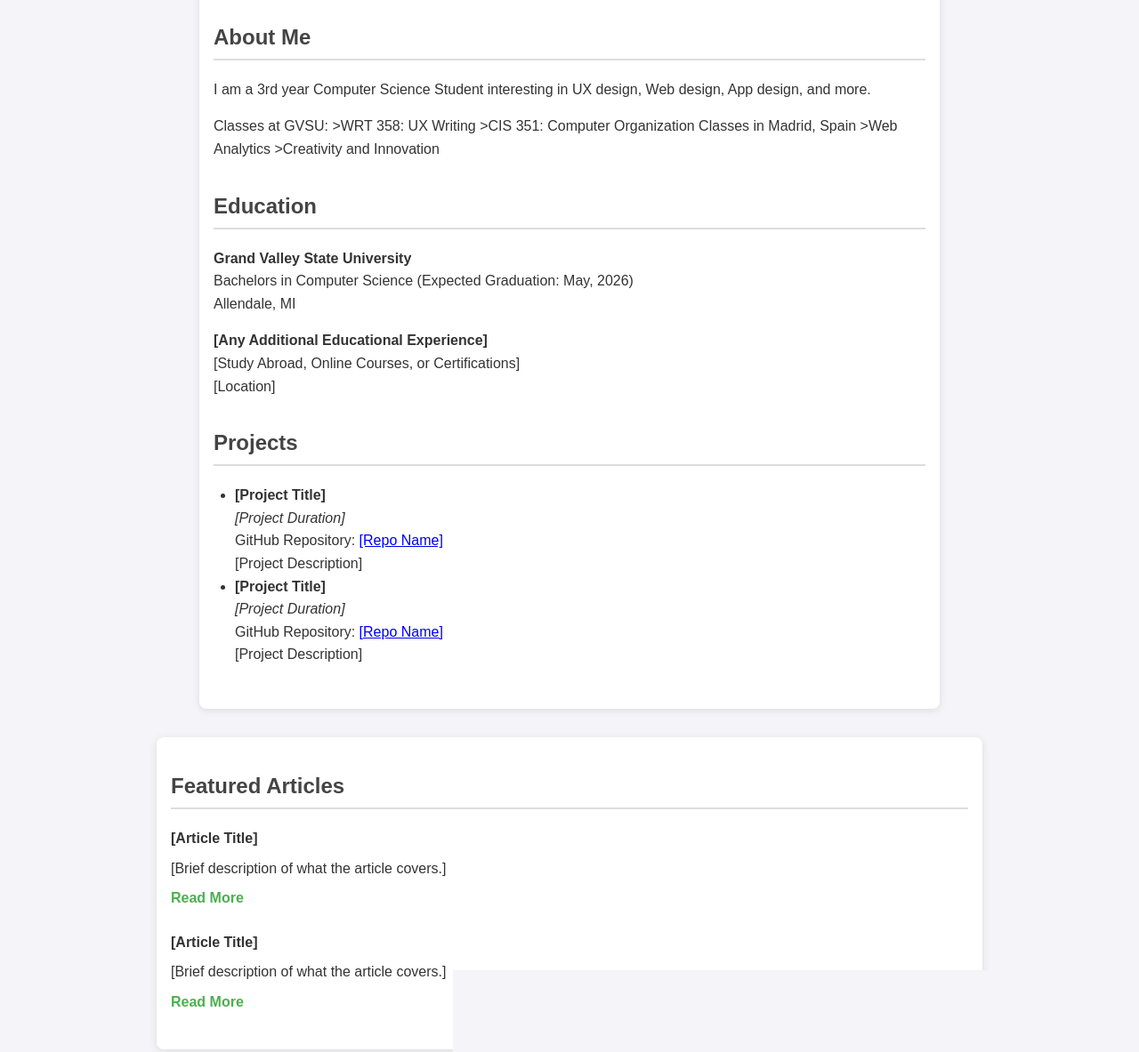
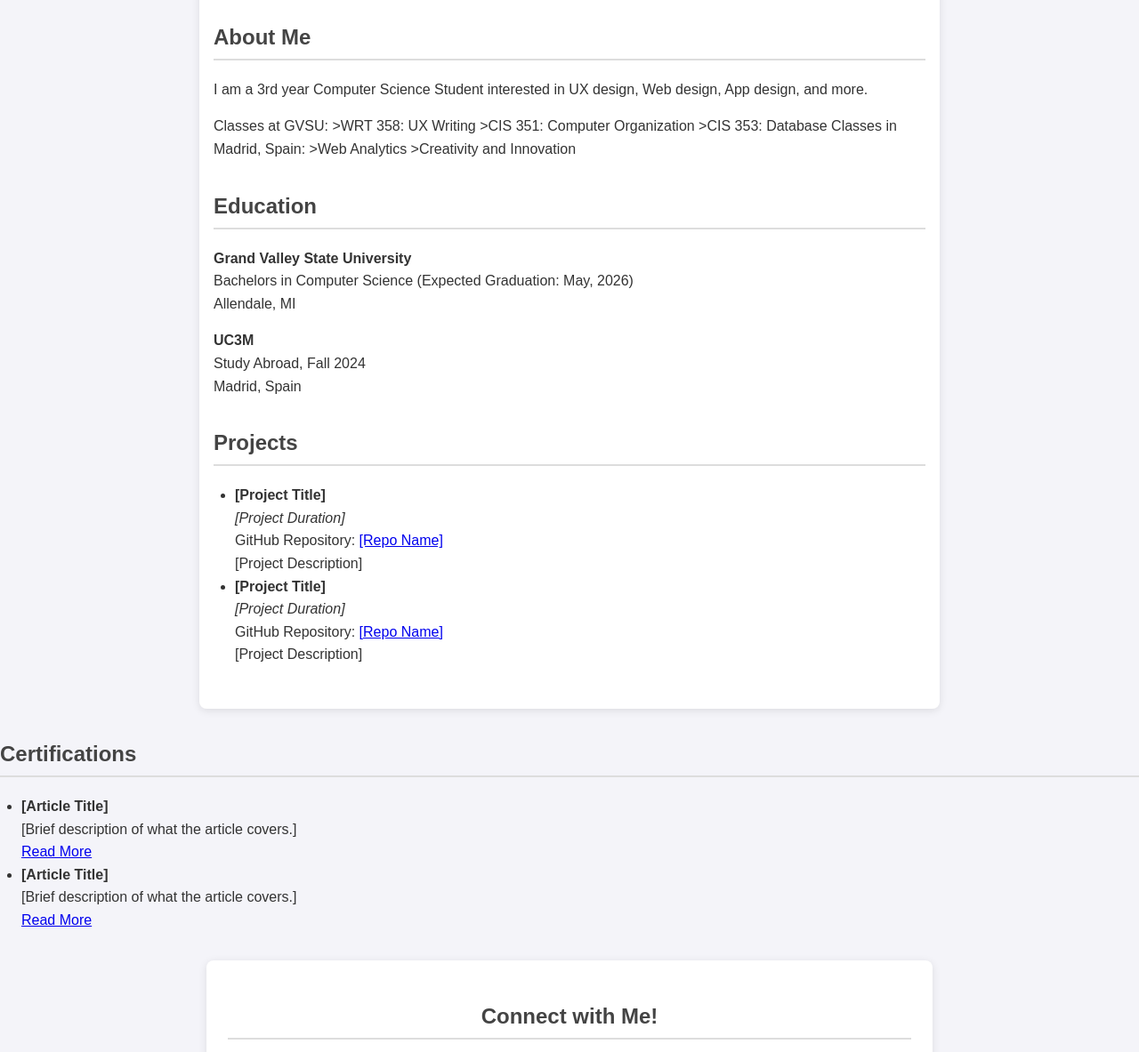
Before and after one commit to Tapanga12/GitHubSite, a plain HTML site: page index.html in a window 1280 px wide. Shown: the part 180-1363 px from the top of the page at 89% size. Drawn offline with Linux system fonts and the light colour scheme.

Commit message:
Update index.html

```diff
--- a/index.html
+++ b/index.html
@@ -132,13 +132,14 @@
     <section>
       <h2>About Me</h2>
       <p>
-        I am a 3rd year Computer Science Student interesting in UX design, Web design, App design, and more.
+        I am a 3rd year Computer Science Student interested in UX design, Web design, App design, and more.
       </p>
       <p>
         Classes at GVSU:
           >WRT 358: UX Writing
           >CIS 351: Computer Organization
-        Classes in Madrid, Spain
+          >CIS 353: Database
+        Classes in Madrid, Spain:
           >Web Analytics
           >Creativity and Innovation
       </p>
@@ -150,9 +151,9 @@
         Bachelors in Computer Science (Expected Graduation: May, 2026)<br>
         Allendale, MI<br>
       </p>
-      <p><strong>[Any Additional Educational Experience]</strong><br>
-        [Study Abroad, Online Courses, or Certifications]<br>
-        [Location]
+      <p><strong>UC3M</strong><br>
+        Study Abroad, Fall 2024 <br>
+        Madrid, Spain
       </p>
     </section>
 
@@ -173,11 +174,11 @@
     </section>
   </main>
 
-  <section class="articles-section">
-    <h2>Featured Articles</h2>
+  <section>
+    <h2>Certifications</h2>
     <ul>
       <li>
-        <strong class="article-title">[Article Title]</strong>
+        <strong>[Article Title]</strong>
         <div class="article-content">
           [Brief description of what the article covers.]
         </div>
```
